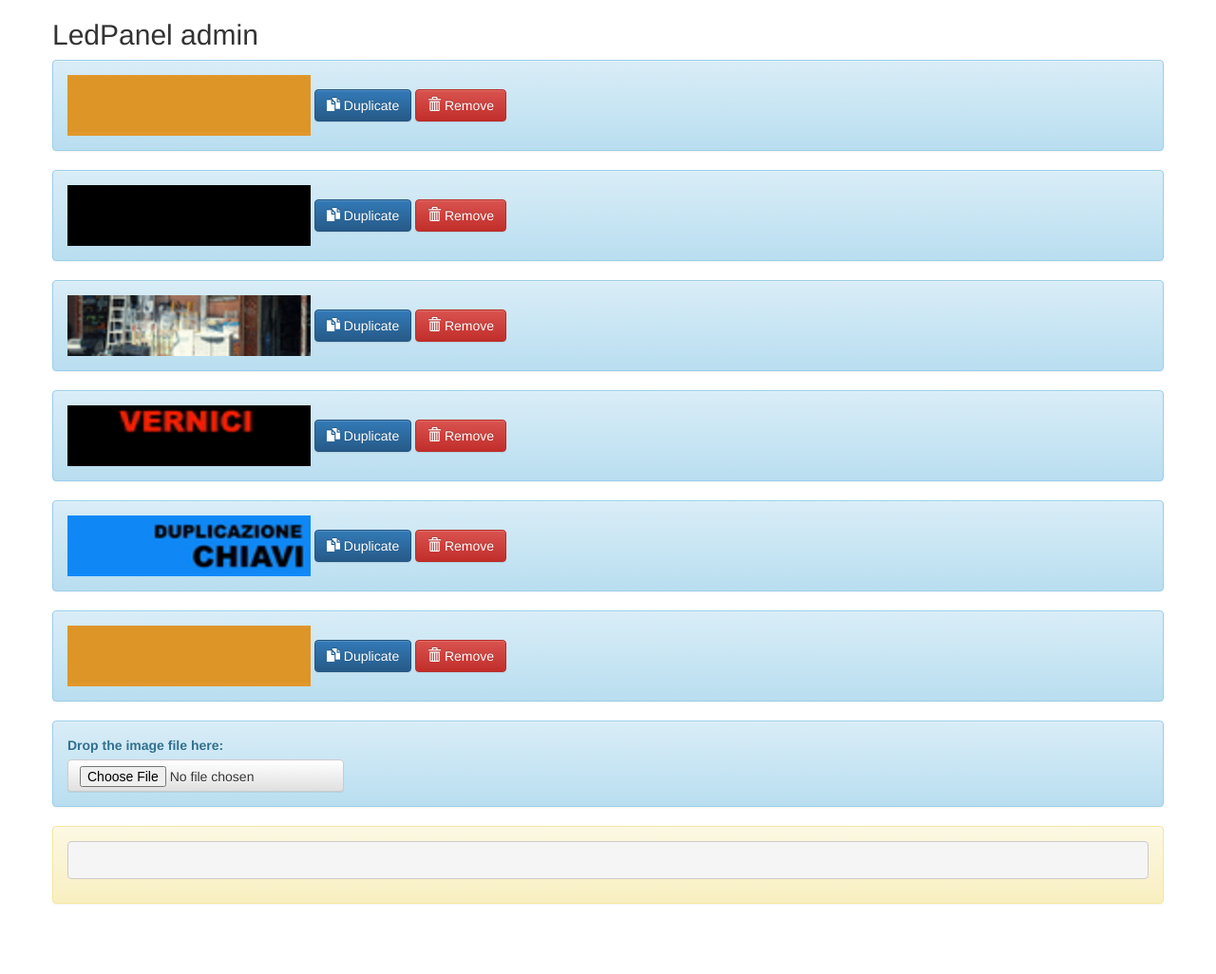
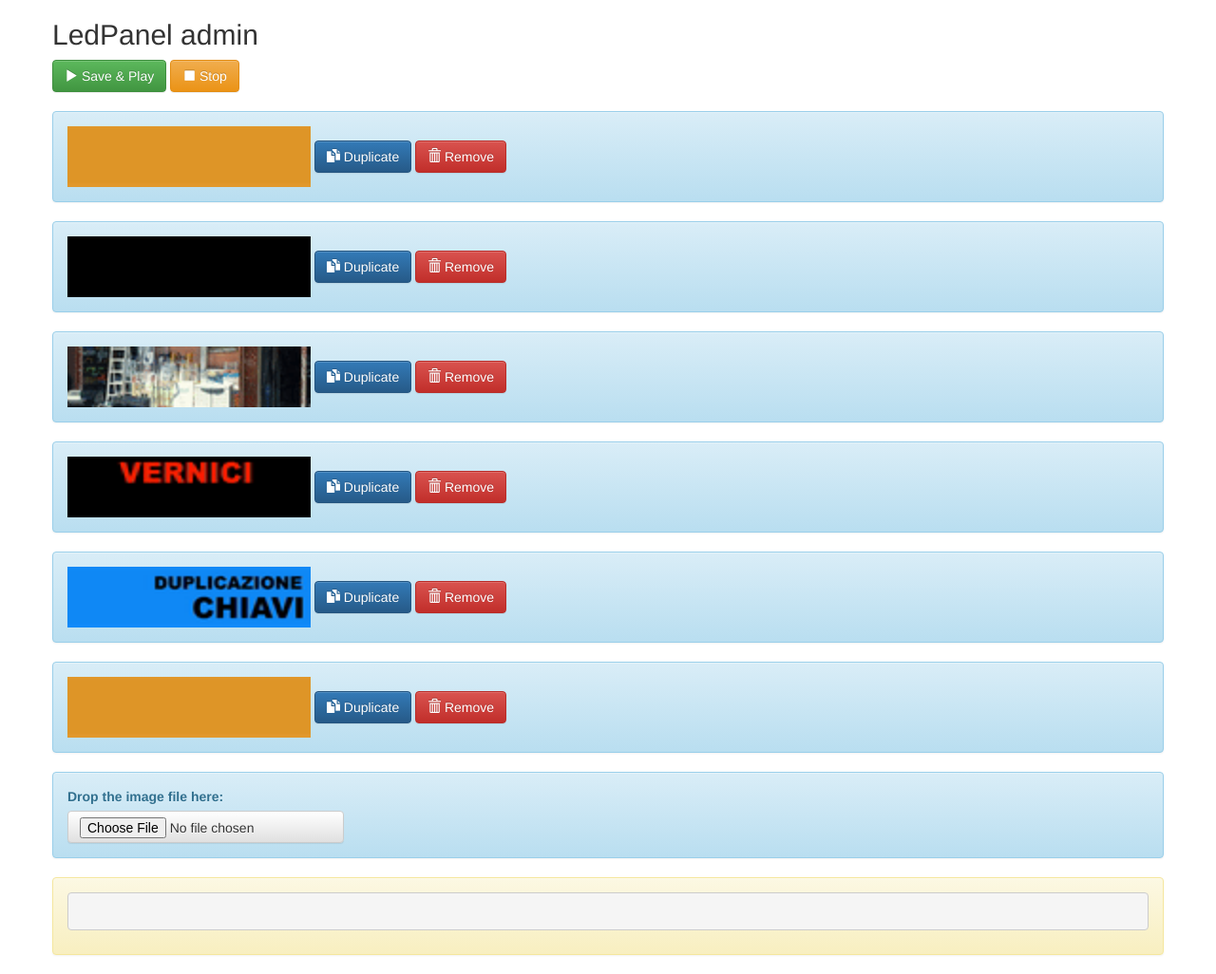
Before and after one commit to tanzilli/Hat-a3-webgui, a PHP site: page / in a window 1280 px wide. Shown: the whole page at 95% size. Before the commit the page ends 952 px from the top, so only its background shows below. Run offline with PHP 8.4, Linux system fonts and the light colour scheme; some libraries are stand-ins or nearby versions.

```diff
--- a/index.php
+++ b/index.php
@@ -24,6 +24,15 @@
 		<div class="col">
 			<h2>LedPanel admin</h2>
 
+			<button type='button' id="play" class='btn btn-success'><span class='glyphicon glyphicon-play' aria-hidden='true'></span> Save & Play</button>
+			<button type='button' id="stop" class='btn btn-warning'><span class='glyphicon glyphicon-stop' aria-hidden='true'></span> Stop</button>
+			<br/>
+			<br/>
+		</div>
+	</div>
+
+	<div class="row">
+		<div class="col">
 			<div id="sortable">
 			</div>
 		</div>
@@ -61,7 +70,6 @@
 		</div>
 	</div>
 
-
 </div>
 
 
--- a/main.js
+++ b/main.js
@@ -109,6 +109,12 @@ $(document).ready(function() {
 		updateArray();
 	});
 
+
+	// Gestione tasto Play
+	$(".play").on("click",function(){
+
+	});
+
 	// Gestisce il pulsante Upload di un file
 	$("#upload_form").submit(function(event) {
 		alert( "Handler for .submit() called." );
--- a/upload.php
+++ b/upload.php
@@ -12,10 +12,8 @@
 	}
 	//print_r($_FILES);
 
-
 	/*
-File is valid, and was successfully uploaded.
-Here is some more debugging info:Array
+	Array
 	(
 		[userfile] => Array
 			(
@@ -28,6 +26,4 @@ Here is some more debugging info:Array
 
 	)
 	*/
-
-
 ?>
```
Also changed, not shown: slides_funzionante.txt (renamed from slides.json), 1 other file. Lines whose indentation alone changed are shown as unchanged.
